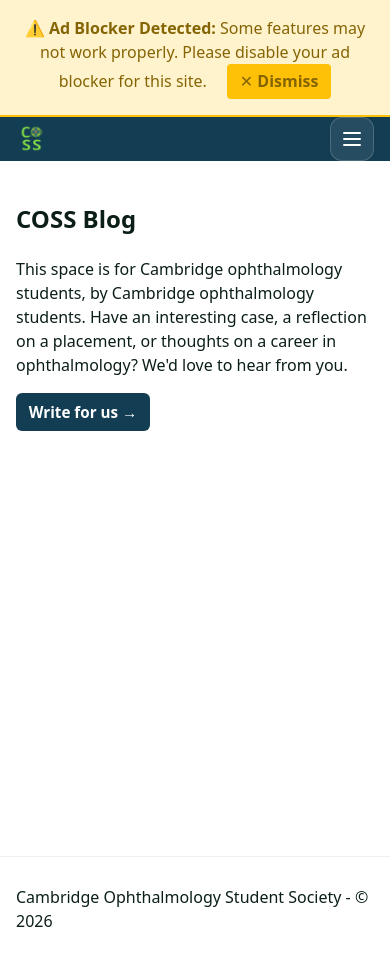
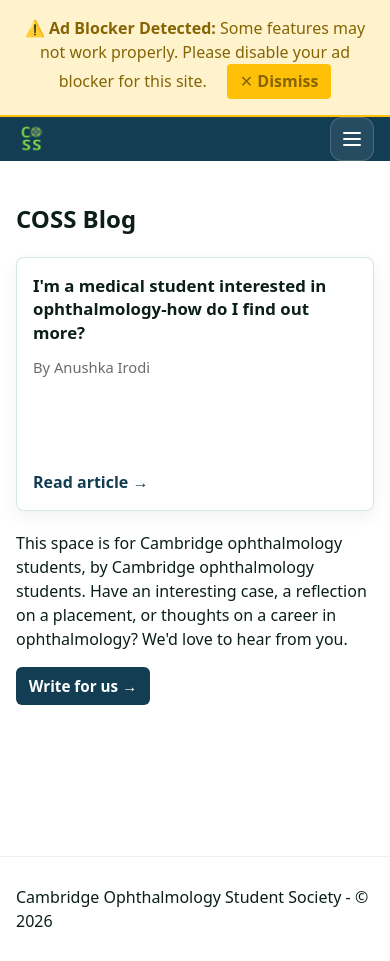
Before and after one commit to yat2k/coss-website, a React (Vite) app: page /resources/blog in a window 390 px wide. Built offline with nearby package versions, Linux system fonts and the light colour scheme.

Commit message:
added blogs and article page for the blogs

```diff
--- a/src/App.jsx
+++ b/src/App.jsx
@@ -10,6 +10,7 @@
 import Resources from './pages/Resources/Resources'
 import Contact from './pages/Contact/Contact'
 import Blog from './pages/Blog/Blog'
+import BlogArticle from './pages/Blog/BlogArticle'
 import Diseases from './pages/Diseases/Diseases'
 import OSCE from './pages/OSCE/OSCE'
 import DukeElder from './pages/DukeElder/DukeElder'
@@ -61,6 +62,7 @@
           <Route path="/events/:id" element={<EventPage />} />
           <Route path="/resources" element={<Resources />} />
           <Route path="/resources/blog" element={<Blog />} />
+          <Route path="/resources/blog/:slug" element={<BlogArticle />} />
           <Route path="/resources/diseases" element={<Diseases />} />
           <Route path="/resources/osce" element={<OSCE />} />
           <Route path="/resources/duke-elder" element={<DukeElder />} />
--- /dev/null
+++ b/src/assets/articles/blogArticles.js
@@ -0,0 +1,16 @@
+export const blogArticles = [
+  {
+    id: 1,
+    slug: 'medical-student-interested-in-ophthalmology',
+    title: "I'm a medical student interested in ophthalmology-how do I find out more?",
+    author: 'Anushka Irodi',
+    date: '10th April 2026',
+    content: `
+      <p>My initial foray into ophthalmology came from a single chance experience in theatre in my 4th year. Up until that point, I was fairly convinced I'd end up doing something more traditionally "medical" - I'd never taken to my general surgery sessions, and the long hours spent standing and watching didn't really appeal to me. Ophthalmology, though, felt completely different. The fast turnover, the breadth of disease, the precision of microsurgery, and the fact that they were sitting down during operations (!) made it instantly attractive.</p>
+      <p>That one experience was enough to spark my interest - but it also made me realise how little time medical students tend to get in ophthalmology. In many medical schools, ophthalmology exposure is minimal - sometimes just 4-5 days across several years of clinical placements. So if you are interested, the onus really is on you to explore it further.</p>
+      <p>My biggest piece of advice is to focus first on deciding whether the clinical day-to-day of the specialty truly appeals to you. It's easy to be drawn in by a single experience, but ophthalmology is somewhat of a niche commitment and it is useful to spend time in it to develop interest, understand your motivations and become sure about pursuing it. Take every opportunity you can while on placement - ask to sit in on extra clinics, spend more time in theatre, and just get a better feel for how the specialty works day to day. Even a few additional sessions can make a big difference to your understanding. It's also really worth speaking to people already in the field. Chatting to ophthalmology trainees and consultants gives you a much more honest and practical insight into what the job is actually like - what they enjoy, what they find challenging, and why they chose it in the first place. Finally, going to events - whether online or in person - is another great way to explore further. These can be really approachable as a student and give you the chance to hear directly from clinicians about their journeys. We've got an upcoming talk by a cataract surgeon, which would be a great place to start.</p>
+      <p>Once you've decided you're set on ophthalmology, the next step is figuring out how to get there. This is where things like research and portfolio-building start to come in. Research can feel quite intimidating at first, but getting exposure early really helps - and a simple way to start is by attending <a href="/events">conferences</a>. Even smaller, more local ones that are cheaper and easier to get to as a student are hugely valuable. They let you see what kind of research is being done, often even by other medical students, and help you start to understand the academic side of the specialty. Alongside that, keep an eye out for webinars and teaching sessions focused on applications and training pathways. Speaking to trainees who've recently been through the process can make it all feel much more manageable and give you a clearer idea of what to prioritise.</p>
+      <p>Ophthalmology can be a bit of a hidden gem in medical school - but if you're curious about it, it's absolutely worth the extra effort to explore. Hopefully this has given you a helpful starting point, and we're looking forward to sharing more soon.</p>
+    `,
+  },
+]
--- a/src/pages/Blog/Blog.css
+++ b/src/pages/Blog/Blog.css
@@ -18,9 +18,106 @@
   transform: translateY(-2px);
 }
 
+.blog-list {
+  display: grid;
+  grid-template-columns: repeat(auto-fit, minmax(220px, 260px));
+  gap: 1rem;
+  margin: 1.5rem 0;
+  justify-content: start;
+}
+
+.blog-preview-card {
+  display: block;
+  border-radius: 8px;
+  box-shadow: 0 6px 18px rgba(16, 24, 40, 0.06);
+  color: inherit;
+  text-decoration: none;
+  background: #fff;
+  border: 1px solid rgba(0, 120, 70, 0.16);
+  transition: transform 180ms ease, box-shadow 180ms ease, border-color 180ms ease;
+}
+
+.blog-preview-card:hover {
+  transform: translateY(-4px);
+  box-shadow: 0 12px 30px rgba(16, 24, 40, 0.08);
+  border-color: rgba(0, 120, 70, 0.3);
+}
+
+.blog-preview-body {
+  min-height: 220px;
+  padding: 1rem;
+  display: flex;
+  flex-direction: column;
+  justify-content: space-between;
+}
+
+.blog-preview-body h3 {
+  margin: 0 0 0.75rem;
+  font-size: 1.05rem;
+  line-height: 1.4;
+}
+
+.blog-preview-author {
+  margin: 0;
+  color: var(--muted);
+  font-size: 0.92rem;
+}
+
+.blog-preview-link {
+  margin: 0;
+  color: var(--brand-green);
+  font-weight: 600;
+}
+
+.blog-article-page {
+  max-width: 820px;
+}
+
+.blog-back-link {
+  margin-bottom: 1rem;
+}
+
+.blog-back-link a {
+  color: var(--brand-green);
+  text-decoration: none;
+  font-weight: 600;
+}
+
+.blog-back-link a:hover {
+  text-decoration: underline;
+}
+
+.blog-article-meta {
+  margin: -0.3rem 0 1rem;
+  color: var(--muted);
+  font-size: 0.95rem;
+}
+
+.blog-article-card {
+  line-height: 1.8;
+}
+
+.blog-article-card p:first-child {
+  margin-top: 0;
+}
+
+.blog-article-card p:last-child {
+  margin-bottom: 0;
+}
+
+.blog-article-card a {
+  color: var(--brand-green);
+  font-weight: 600;
+}
+
 @media (max-width: 768px) {
   .cta-link {
     padding: 0.5rem 0.8rem;
     font-size: 0.95rem;
   }
+
+  .blog-list {
+    margin: 1.25rem 0;
+    grid-template-columns: repeat(auto-fit, minmax(180px, 1fr));
+  }
 }
--- a/src/pages/Blog/Blog.jsx
+++ b/src/pages/Blog/Blog.jsx
@@ -1,14 +1,29 @@
+import { Link } from 'react-router-dom'
+import { blogArticles } from '../../assets/articles/blogArticles'
 import './Blog.css'
-
-const samplePosts = [
-  { id: 1, title: 'How we built the COSS quiz', date: '2025-11-20' },
-  { id: 2, title: 'Reflections from the annual meeting', date: '2025-10-11' },
-]
 
 export default function Blog() {
   return (
     <section className="container">
       <h2>COSS Blog</h2>
+      <div className="blog-list">
+        {blogArticles.map((article) => (
+          <Link
+            key={article.slug}
+            to={`/resources/blog/${article.slug}`}
+            className="blog-preview-card"
+          >
+            <div className="blog-preview-body">
+              <div>
+                <h3>{article.title}</h3>
+                <p className="blog-preview-author">By {article.author}</p>
+              </div>
+              <p className="blog-preview-link">Read article &rarr;</p>
+            </div>
+          </Link>
+        ))}
+      </div>
+
       <p>This space is for Cambridge ophthalmology students, by Cambridge ophthalmology students. Have an interesting case, a reflection on a placement, or thoughts on a career in ophthalmology? We'd love to hear from you.</p>
 
       <div style={{ marginBottom: '2rem' }}>
@@ -16,16 +31,6 @@
           Write for us &rarr;
         </a>
       </div>
-      {/* TODO: Implement blog post display */}
-      {/* <div style={{ display: 'grid', gap: '1rem' }}>
-        {samplePosts.map((p) => (
-          <article key={p.id} className="card">
-            <h3>{p.title}</h3>
-            <p style={{ color: 'var(--muted)' }}>{p.date}</p>
-            <p>Summary of the article. Click to read more.</p>
-          </article>
-        ))}
-      </div> */}
     </section>
   )
 }
--- /dev/null
+++ b/src/pages/Blog/BlogArticle.jsx
@@ -0,0 +1,34 @@
+import { Link, useParams } from 'react-router-dom'
+import { blogArticles } from '../../assets/articles/blogArticles'
+import './Blog.css'
+
+export default function BlogArticle() {
+  const { slug } = useParams()
+  const article = blogArticles.find((entry) => entry.slug === slug)
+
+  if (!article) {
+    return (
+      <section className="container">
+        <h2>Article not found</h2>
+        <p>Sorry, we couldn't find that blog post.</p>
+        <p><Link to="/resources/blog">Back to blog</Link></p>
+      </section>
+    )
+  }
+
+  return (
+    <article className="container blog-article-page">
+      <p className="blog-back-link">
+        <Link to="/resources/blog">&larr; Back to blog</Link>
+      </p>
+      <h2>{article.title}</h2>
+      <p className="blog-article-meta">
+        By {article.author} | {article.date}
+      </p>
+      <div
+        className="card blog-article-card"
+        dangerouslySetInnerHTML={{ __html: article.content }}
+      />
+    </article>
+  )
+}
```
